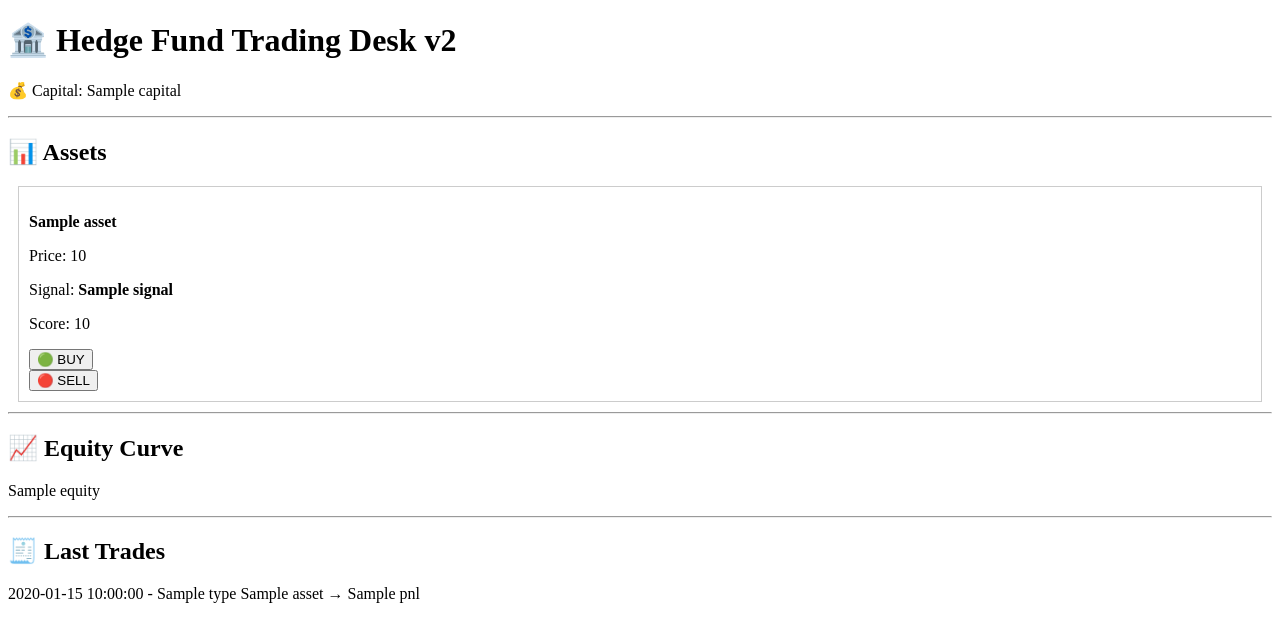
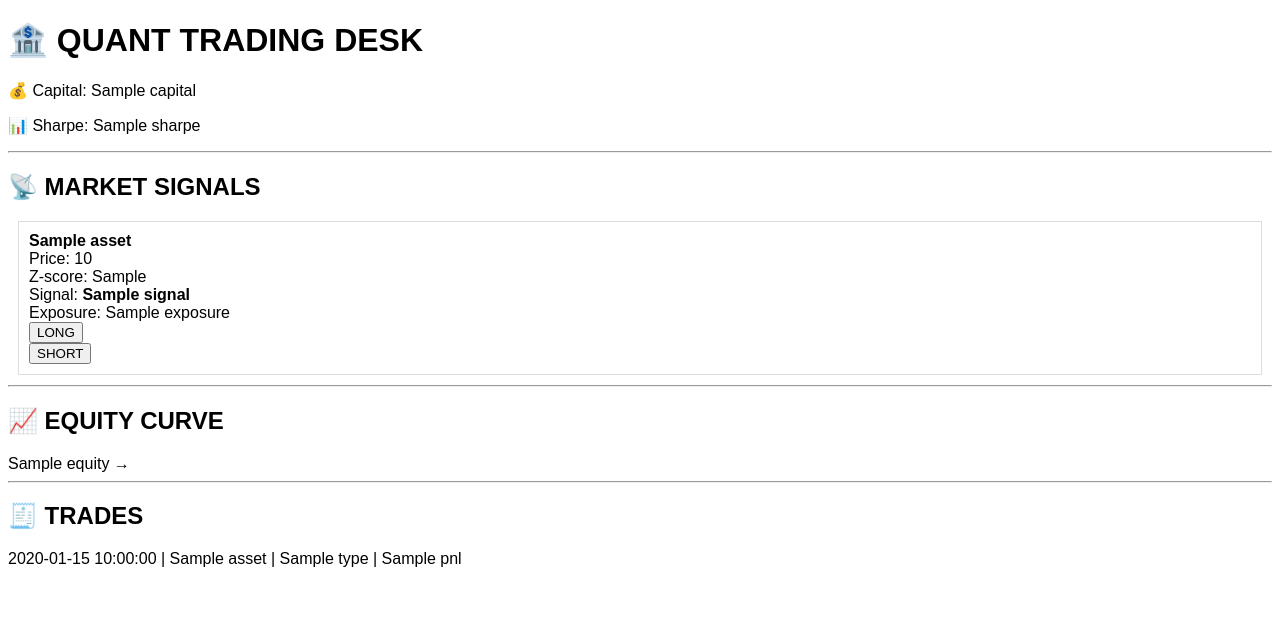
Before and after one commit to Emi202673/investtool-pro, a Flask app: template templates/dashboard.html in a window 1280 px wide. Shown: the top 642 px of the page. Run offline with Flask 3, Linux system fonts and the light colour scheme; the template is opened without the code that fills it: most values are stand-ins (such as "Sample title", 1, 10 or a date in 2020).

Commit message:
Update dashboard.html

```diff
--- a/templates/dashboard.html
+++ b/templates/dashboard.html
@@ -1,34 +1,36 @@
 <!DOCTYPE html>
 <html>
 <head>
-    <title>Hedge Fund Desk v2</title>
+    <title>Quant Trading Desk</title>
 </head>
-<body>
+<body style="font-family:Arial">
 
-<h1>🏦 Hedge Fund Trading Desk v2</h1>
+<h1>🏦 QUANT TRADING DESK</h1>
 
 <p>💰 Capital: {{ capital }}</p>
+<p>📊 Sharpe: {{ sharpe }}</p>
 
 <hr>
 
-<h2>📊 Assets</h2>
+<h2>📡 MARKET SIGNALS</h2>
 
 {% for d in data %}
-<div style="border:1px solid #ccc; padding:10px; margin:10px;">
+<div style="border:1px solid #ddd; padding:10px; margin:10px">
 
-    <p><b>{{ d.asset }}</b></p>
-    <p>Price: {{ d.price }}</p>
-    <p>Signal: <b>{{ d.signal }}</b></p>
-    <p>Score: {{ d.score }}</p>
+    <b>{{ d.asset }}</b><br>
+    Price: {{ d.price }}<br>
+    Z-score: {{ d.z }}<br>
+    Signal: <b>{{ d.signal }}</b><br>
+    Exposure: {{ d.exposure }}<br>
 
     <form method="POST" action="/buy">
         <input type="hidden" name="asset" value="{{ d.asset }}">
-        <button>🟢 BUY</button>
+        <button>LONG</button>
     </form>
 
     <form method="POST" action="/sell">
         <input type="hidden" name="asset" value="{{ d.asset }}">
-        <button>🔴 SELL</button>
+        <button>SHORT</button>
     </form>
 
 </div>
@@ -36,18 +38,18 @@
 
 <hr>
 
-<h2>📈 Equity Curve</h2>
+<h2>📈 EQUITY CURVE</h2>
 
 {% for e in equity %}
-<p>{{ e }}</p>
+{{ e }} →
 {% endfor %}
 
 <hr>
 
-<h2>🧾 Last Trades</h2>
+<h2>🧾 TRADES</h2>
 
 {% for t in trades %}
-<p>{{ t.time }} - {{ t.type }} {{ t.asset }} → {{ t.pnl }}</p>
+<p>{{ t.time }} | {{ t.asset }} | {{ t.type }} | {{ t.pnl }}</p>
 {% endfor %}
 
 </body>
```
